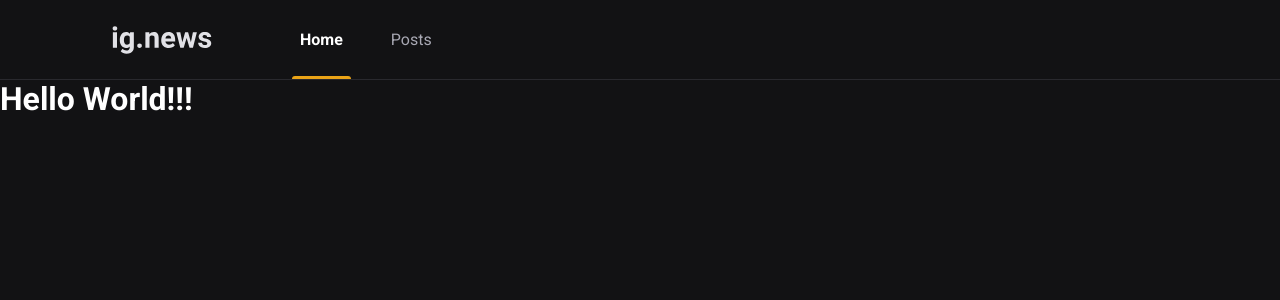
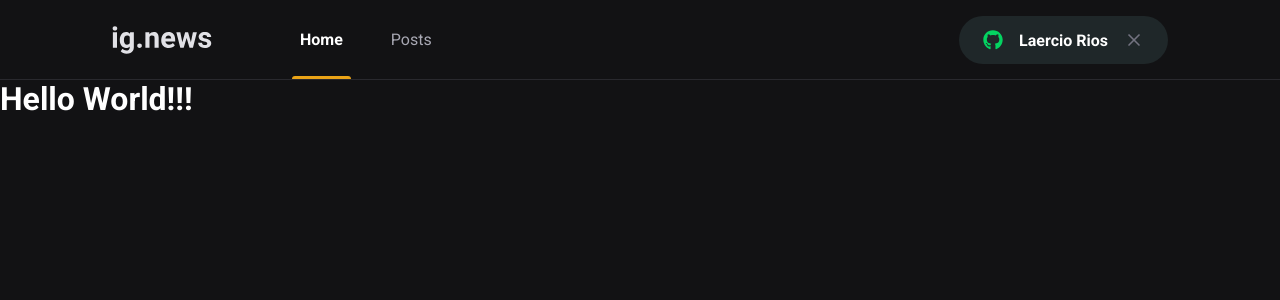
Before and after one commit to LaercioSR/ig-new, a Next.js app: page / in a window 1280 px wide. Shown: the top 300 px of the page. Built offline with nearby package versions, Linux system fonts and the light colour scheme; a web font is replaced by a local one.

Commit message:
:sparkles: Created SignInButton

```diff
--- a/package.json
+++ b/package.json
@@ -12,6 +12,7 @@
     "next": "12.2.0",
     "react": "18.2.0",
     "react-dom": "18.2.0",
+    "react-icons": "^4.4.0",
     "sass": "^1.53.0"
   },
   "devDependencies": {
--- a/src/Components/Header/index.tsx
+++ b/src/Components/Header/index.tsx
@@ -1,4 +1,5 @@
 import Image from "next/image";
+import { SignInButton } from "../SignInButton";
 import styles from "./styles.module.scss";
 
 export function Header() {
@@ -12,6 +13,8 @@
           </a>
           <a href="">Posts</a>
         </nav>
+
+        <SignInButton />
       </div>
     </header>
   );
--- a/src/Components/Header/styles.module.scss
+++ b/src/Components/Header/styles.module.scss
@@ -51,4 +51,8 @@
       }
     }
   }
+
+  button {
+    margin-left: auto;
+  }
 }
--- /dev/null
+++ b/src/Components/SignInButton/index.tsx
@@ -0,0 +1,21 @@
+import { FaGithub } from "react-icons/fa";
+import { FiX } from "react-icons/fi";
+
+import styles from "./styles.module.scss";
+
+export function SignInButton() {
+  const isUserLoggedIn = true;
+
+  return isUserLoggedIn ? (
+    <button type="button" className={styles.signInButton}>
+      <FaGithub color="#04d361" />
+      Laercio Rios
+      <FiX color="#737380" className={styles.closeIcon} />
+    </button>
+  ) : (
+    <button type="button" className={styles.signInButton}>
+      <FaGithub color="#eba417" />
+      Sign in with Github
+    </button>
+  );
+}
--- /dev/null
+++ b/src/Components/SignInButton/styles.module.scss
@@ -0,0 +1,33 @@
+.signInButton {
+  height: 3rem;
+  border-radius: 3rem;
+  background: var(--gray-850);
+  border: 0;
+  padding: 0 1.5rem;
+
+  display: flex;
+  align-items: center;
+  justify-content: center;
+
+  color: var(--white);
+  font-weight: bold;
+
+  svg {
+    width: 20px;
+    height: 20px;
+  }
+
+  svg:first-child {
+    margin-right: 1rem;
+  }
+
+  svg.closeIcon {
+    margin-left: 1rem;
+  }
+
+  transition: filter 0.2s;
+
+  &:hover {
+    filter: brightness(0.8);
+  }
+}
--- a/src/styles/global.scss
+++ b/src/styles/global.scss
@@ -10,6 +10,7 @@
   --gray-100: #e1e1e6;
   --gray-300: #a8a8b3;
   --gray-800: #29292e;
+  --gray-850: #1f2729;
   --gray-900: #121214;
 
   --cyan-500: #61dafb;
```
Also changed, not shown: 1 other file (tests, documents, lock files or other folders).
